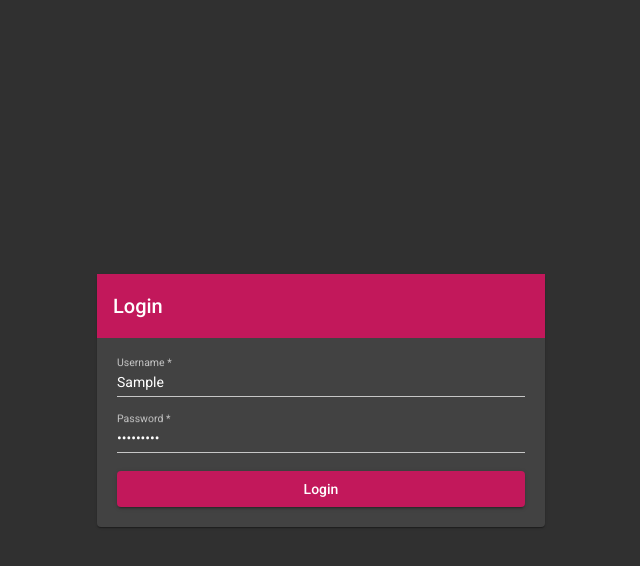
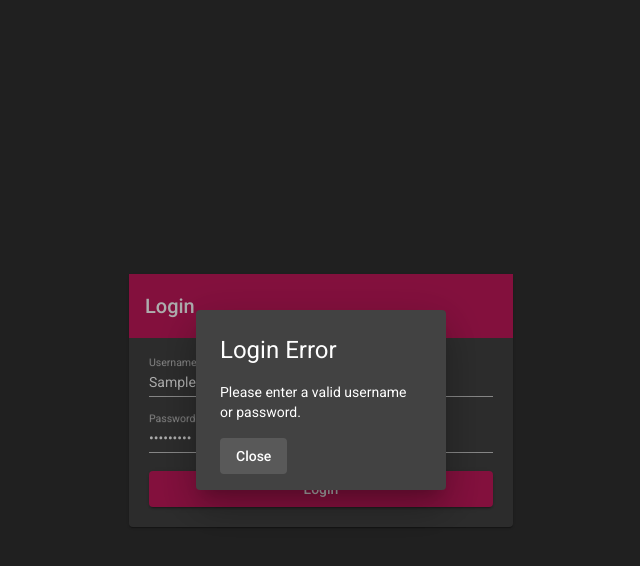
Before and after one commit to arduino-cloud-collection/frontend, an Angular app: page /login in a window 1280 px wide. Both pictures are taken after typing "Sample", "Sample123" into the empty fields and a click on the button "Login". Shown: the top 566 px of the page, without its empty margins (319-959 px from the left). Built offline with nearby package versions, Linux system fonts and the light colour scheme; no server answers.

Commit message:
Added wrong login alert

```diff
--- /dev/null
+++ b/src/app/login/dialog-elements-example-dialog.html
@@ -0,0 +1,5 @@
+<h1 mat-dialog-title>Login Error</h1>
+<div mat-dialog-content>Please enter a valid username or password.</div>
+<div mat-dialog-actions>
+  <button mat-button mat-dialog-close>Close</button>
+</div>
--- a/src/app/login/login.component.html
+++ b/src/app/login/login.component.html
@@ -1,5 +1,5 @@
 <div fxLayoutAlign="center center" fxFlexFill class="login-css">
-  <mat-card fxFlex.xs="0 0 90" fxFlex.sm="0 0 65" fxFlex.md="0 0 35" fxFlex.xl="0 0 25" fxFlex.lg="0 0 35">
+  <mat-card fxFlex.xs="0 0 90" fxFlex.sm="0 0 65" fxFlex.md="0 0 35" fxFlex.xl="0 0 20" fxFlex.lg="0 0 30">
     <mat-toolbar color="primary">Login</mat-toolbar>
     <form fxLayoutAlign="stretch" fxLayout="column" class="login-form" [formGroup]="formGroup" (ngSubmit)="loginProcess()">
       <mat-form-field>
--- a/src/app/login/login.component.ts
+++ b/src/app/login/login.component.ts
@@ -1,6 +1,8 @@
-import { Component, OnInit } from '@angular/core';
+import { Component, OnInit, Inject } from '@angular/core';
 import {FormGroup, Validators, FormControl} from '@angular/forms';
 import {AuthServiceService} from '../auth-service.service';
+import {MatDialog, MatDialogRef, MAT_DIALOG_DATA} from '@angular/material/dialog';
+import {catchError} from 'rxjs/operators';
 
 @Component({
   selector: 'app-login',
@@ -9,7 +11,7 @@ import {AuthServiceService} from '../auth-service.service';
 })
 export class LoginComponent implements OnInit {
   formGroup: FormGroup;
-  constructor(private authService: AuthServiceService) { }
+  constructor(private authService: AuthServiceService, public dialog: MatDialog) { }
 
   ngOnInit(): void {
     this.initForm();
@@ -24,14 +26,23 @@ export class LoginComponent implements OnInit {
   // tslint:disable-next-line:typedef
   loginProcess(){
     if (this.formGroup.valid){
-      this.authService.login(this.formGroup.value).subscribe(result => {
+      this.authService.login(this.formGroup.value).subscribe(
+        result => {
         if (result.token_type === 'bearer'){
           console.log(result.access_token);
         }
-        else {
-          alert('Wrong Credentials');
-        }
-    });
+    }, error => {
+          this.dialog.open(DialogElementsExampleDialog, {
+            width: '250px',
+            data: { msg: 'Please enter a valid username or password' }
+          });
+        });
   }
 }
 }
+
+@Component({
+  selector: 'dialog-elements-example-dialog',
+  templateUrl: 'dialog-elements-example-dialog.html',
+})
+export class DialogElementsExampleDialog {}
```
Also changed, not shown: src/app/app.module.ts (+7 -3 lines).
